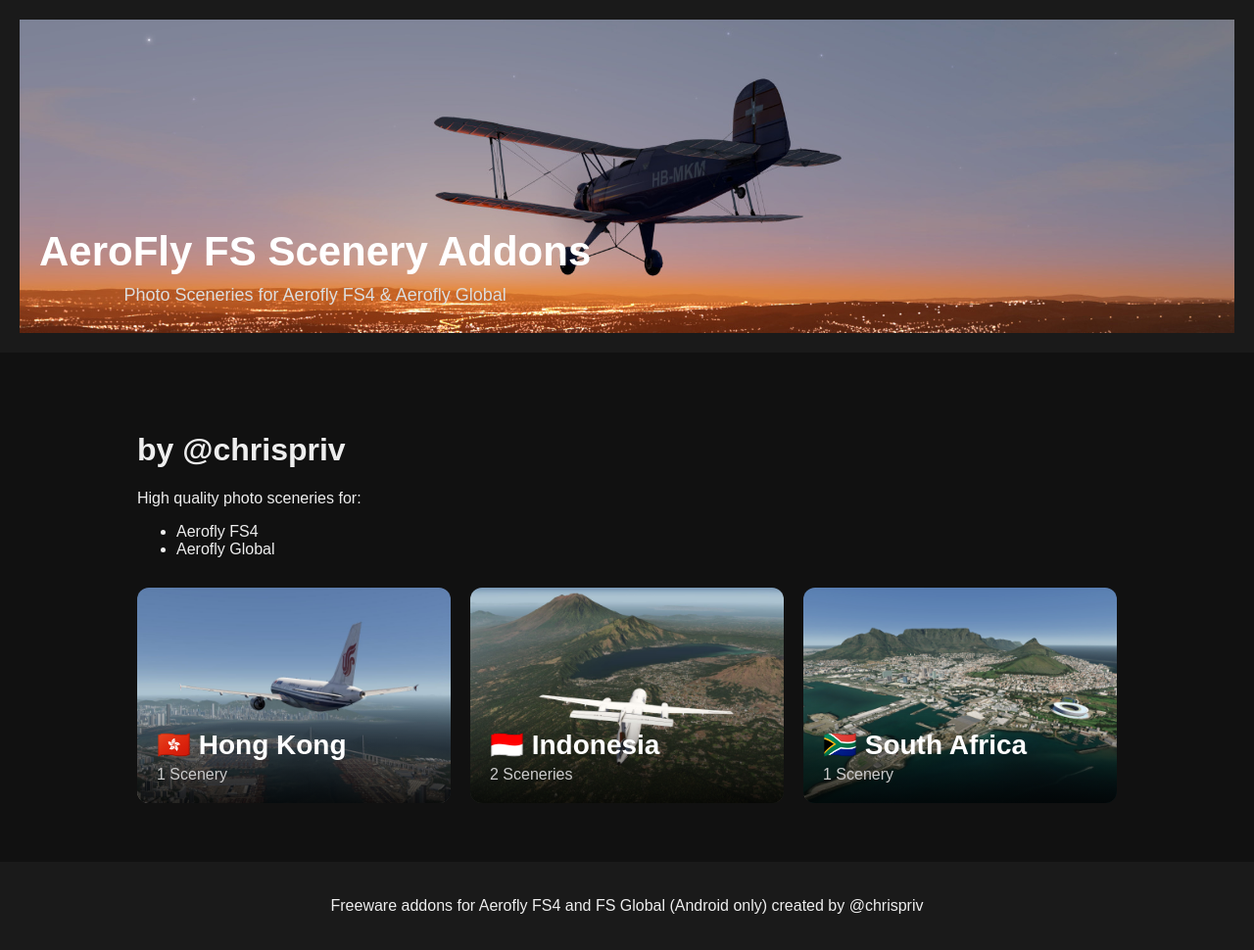
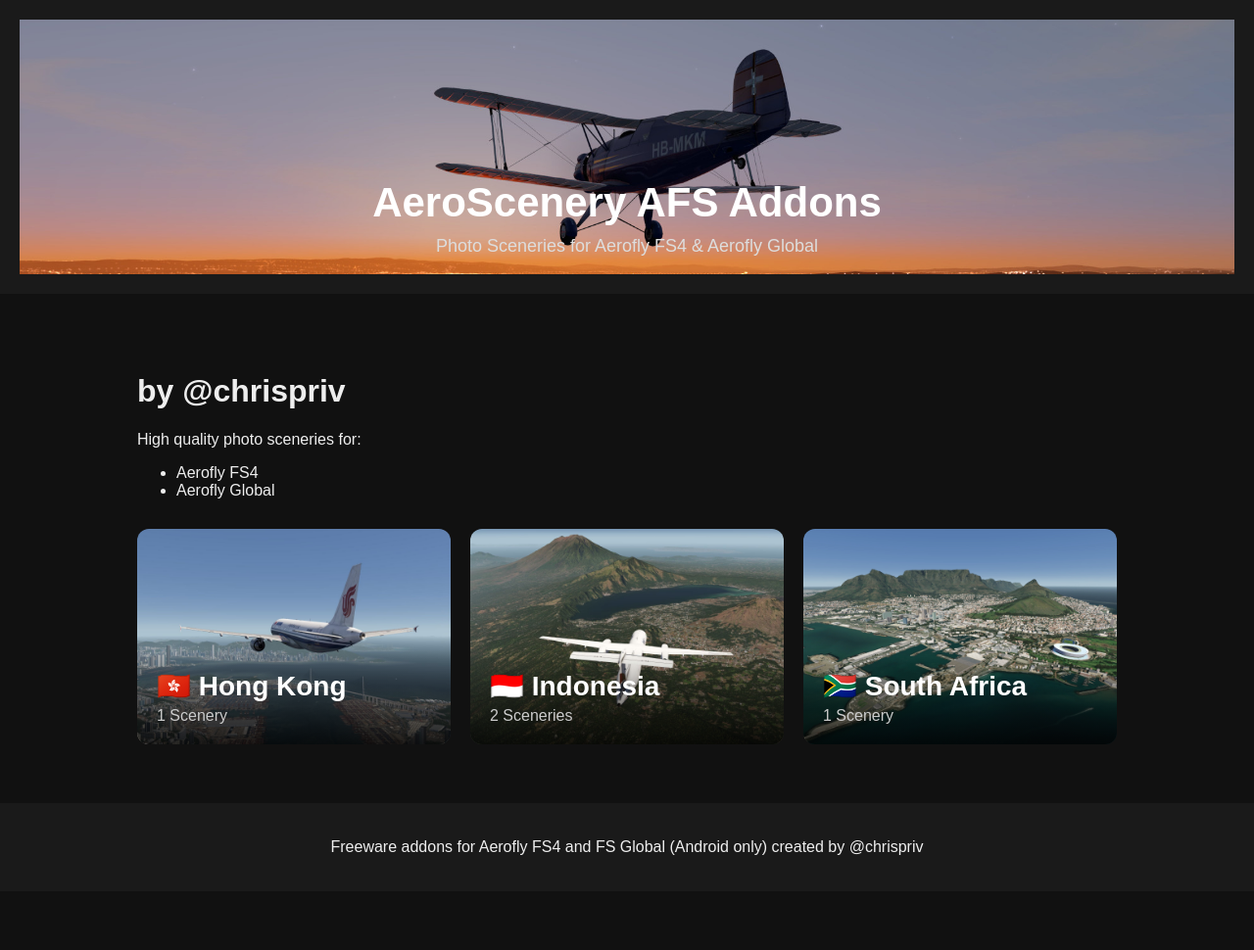
Before and after one commit to chrispriv/aeroscenery-afs_addons, a Jekyll site: the page built from index.md, in a window 1280 px wide. Shown: the whole page at 98% size. Built offline with Jekyll 4.4.1, drawn with Linux system fonts in a browser that asks for light colours; after the commit the page ends 910 px from its top, so only the background shows below that.

Commit message:
Adding image to header (fix)

```diff
--- a/_layouts/default.html
+++ b/_layouts/default.html
@@ -17,7 +17,9 @@
        class="header-image">
 
   <div class="header-overlay">
-    <h1>AeroFly FS Scenery Addons</h1>
+	<a href="{{ '/' | relative_url }}" class="site-title">
+	  AeroScenery AFS Addons
+	</a>
 
     <p>
       Photo Sceneries for Aerofly FS4 & Aerofly Global
--- a/assets/css/style.css
+++ b/assets/css/style.css
@@ -227,21 +227,29 @@ a {
 
 .header-image {
   width: 100%;
-  max-height: 320px;
+  height: 260px;
   object-fit: cover;
   display: block;
 }
 
 .header-overlay {
   position: absolute;
-  bottom: 30px;
-  left: 40px;
+  bottom: 20px;
+  left: 25px;
+  right: 25px;
   color: white;
 }
 
-.header-overlay h1 {
+.site-title {
+  color: white;
+  text-decoration: none;
   font-size: 42px;
-  margin: 0;
+  font-weight: bold;
+  display: inline-block;
+}
+
+.site-title:hover {
+  text-decoration: underline;
 }
 
 .header-overlay p {
@@ -249,3 +257,30 @@ a {
   font-size: 18px;
   color: #ddd;
 }
+
+@media (max-width: 768px) {
+
+  .header-image {
+    height: 220px;
+  }
+
+.site-title {
+  font-size: 28px;
+}
+
+  .header-overlay p {
+    font-size: 14px;
+  }
+
+}
+
+.site-title {
+  color: white;
+  text-decoration: none;
+  font-size: 42px;
+  font-weight: bold;
+}
+
+.site-title:hover {
+  text-decoration: underline;
+}
```
